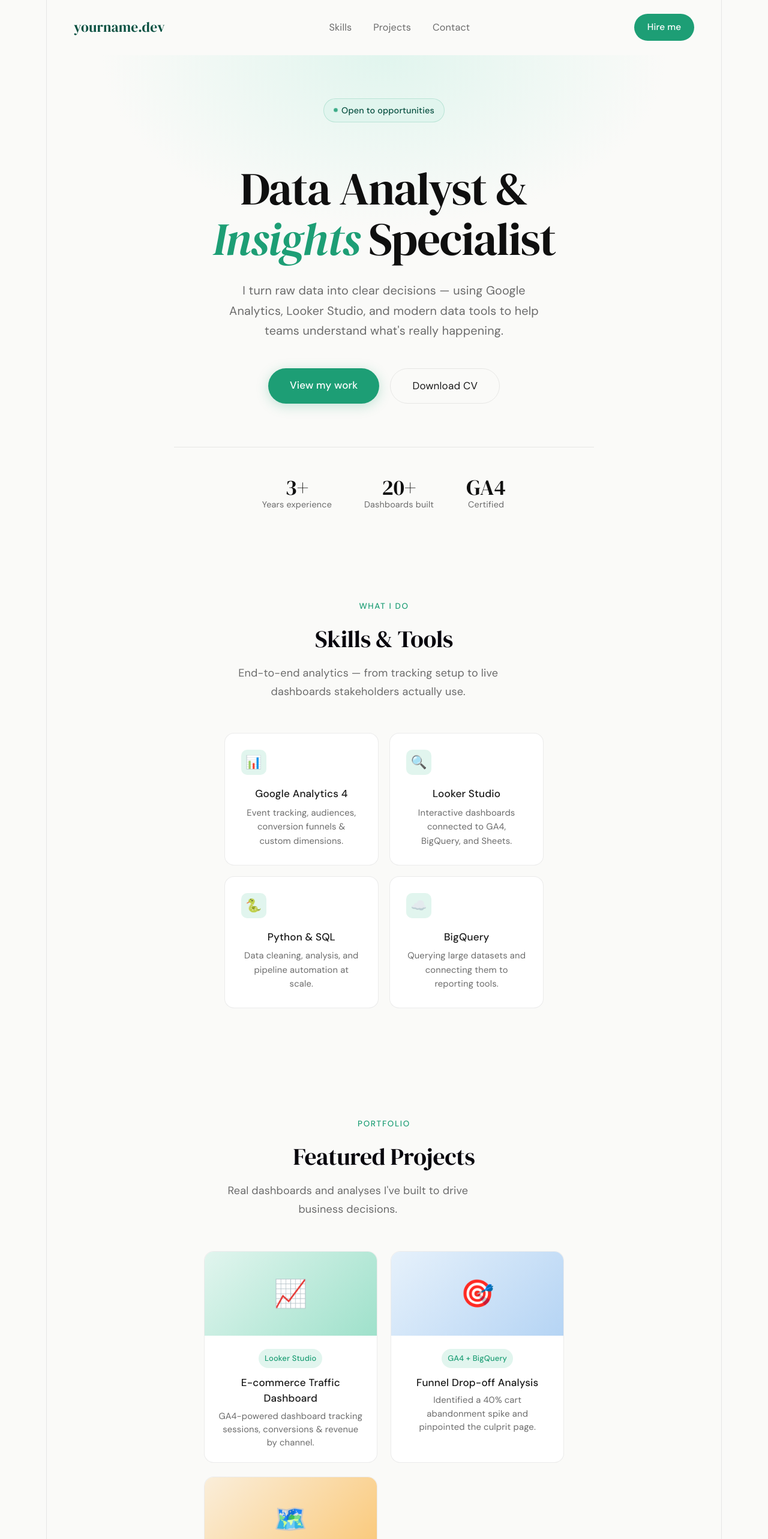
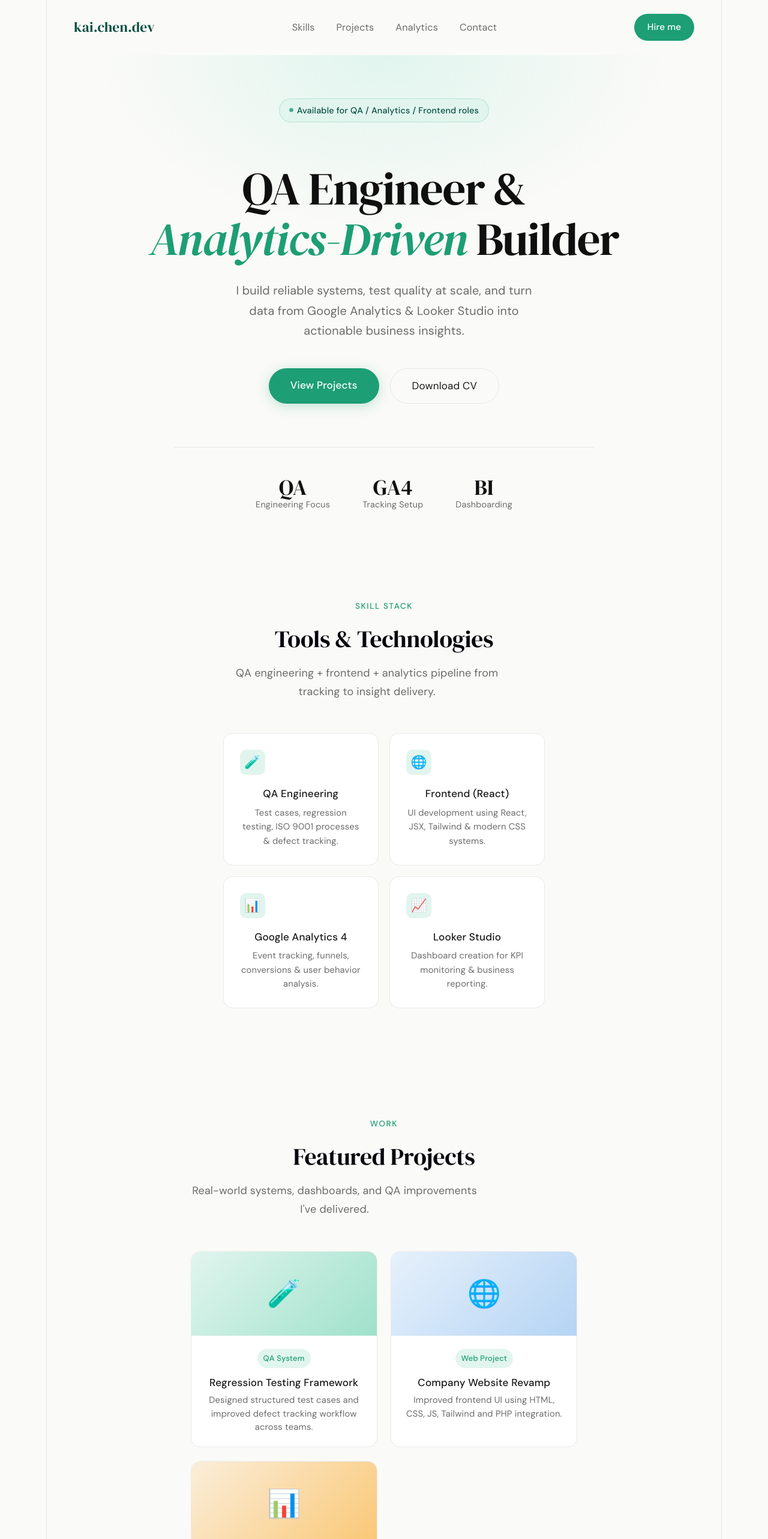
Before and after one commit to Jasperfam02/Jasperfam02.github.io, a React (Vite) app in the folder my-portfolio/: page / in a window 1280 px wide. Shown: the top 2566 px of the page at 60% size. Built offline with nearby package versions, Linux system fonts and the light colour scheme.

Commit message:
Update App.jsx
- Redesign the portfolio

```diff
--- a/my-portfolio/src/App.jsx
+++ b/my-portfolio/src/App.jsx
@@ -10,66 +10,98 @@ function App() {
     return () => window.removeEventListener('scroll', onScroll)
   }, [])
 
+  const skills = [
+    { icon: '🧪', title: 'QA Engineering', desc: 'Test cases, regression testing, ISO 9001 processes & defect tracking.' },
+    { icon: '🌐', title: 'Frontend (React)', desc: 'UI development using React, JSX, Tailwind & modern CSS systems.' },
+    { icon: '📊', title: 'Google Analytics 4', desc: 'Event tracking, funnels, conversions & user behavior analysis.' },
+    { icon: '📈', title: 'Looker Studio', desc: 'Dashboard creation for KPI monitoring & business reporting.' },
+  ]
+
+  const projects = [
+    {
+      emoji: '🧪',
+      color: 'green',
+      tag: 'QA System',
+      title: 'Regression Testing Framework',
+      desc: 'Designed structured test cases and improved defect tracking workflow across teams.'
+    },
+    {
+      emoji: '🌐',
+      color: 'blue',
+      tag: 'Web Project',
+      title: 'Company Website Revamp',
+      desc: 'Improved frontend UI using HTML, CSS, JS, Tailwind and PHP integration.'
+    },
+    {
+      emoji: '📊',
+      color: 'amber',
+      tag: 'Analytics',
+      title: 'User Behavior Dashboard',
+      desc: 'Built GA4 + Looker Studio dashboards to track engagement and conversions.'
+    },
+  ]
+
   return (
     <>
       {/* NAV */}
       <nav className={`navbar ${scrolled ? 'scrolled' : ''}`}>
-        <div className="logo">yourname.dev</div>
+        <div className="logo">kai.chen.dev</div>
         <ul className="nav-links">
           <li><a href="#skills">Skills</a></li>
           <li><a href="#projects">Projects</a></li>
+          <li><a href="#analytics">Analytics</a></li>
           <li><a href="#contact">Contact</a></li>
         </ul>
-        <a href="mailto:you@email.com" className="nav-cta">Hire me</a>
+        <a href="mailto:your-email@gmail.com" className="nav-cta">Hire me</a>
       </nav>
 
       {/* HERO */}
-      <section id="hero">
+      <section id="hero" className="hero">
         <div className="hero-badge">
           <span className="dot" />
-          Open to opportunities
+          Available for QA / Analytics / Frontend roles
         </div>
-        <h1>Data Analyst &amp;<br /><em>Insights</em> Specialist</h1>
+
+        <h1>
+          QA Engineer &amp; <br />
+          <em>Analytics-Driven</em> Builder
+        </h1>
+
         <p className="hero-sub">
-          I turn raw data into clear decisions — using Google Analytics,
-          Looker Studio, and modern data tools to help teams understand
-          what's really happening.
+          I build reliable systems, test quality at scale, and turn data from
+          Google Analytics &amp; Looker Studio into actionable business insights.
         </p>
+
         <div className="hero-btns">
-          <a href="#projects" className="btn-primary">View my work</a>
+          <a href="#projects" className="btn-primary">View Projects</a>
           <a href="/cv.pdf" className="btn-secondary" download>Download CV</a>
         </div>
+
         <div className="stats">
           <div className="stat-item">
-            <span className="stat-num">3+</span>
-            <span className="stat-label">Years experience</span>
-          </div>
-          <div className="stat-item">
-            <span className="stat-num">20+</span>
-            <span className="stat-label">Dashboards built</span>
+            <span className="stat-num">QA</span>
+            <span className="stat-label">Engineering Focus</span>
           </div>
           <div className="stat-item">
             <span className="stat-num">GA4</span>
-            <span className="stat-label">Certified</span>
+            <span className="stat-label">Tracking Setup</span>
+          </div>
+          <div className="stat-item">
+            <span className="stat-num">BI</span>
+            <span className="stat-label">Dashboarding</span>
           </div>
         </div>
       </section>
 
       {/* SKILLS */}
       <section id="skills">
-        <span className="section-label">What I do</span>
-        <h2 className="section-title">Skills &amp; Tools</h2>
+        <span className="section-label">Skill Stack</span>
+        <h2 className="section-title">Tools &amp; Technologies</h2>
         <p className="section-sub">
-          End-to-end analytics — from tracking setup to live dashboards
-          stakeholders actually use.
+          QA engineering + frontend + analytics pipeline from tracking to insight delivery.
         </p>
         <div className="skills-grid">
-          {[
-            { icon: '📊', title: 'Google Analytics 4', desc: 'Event tracking, audiences, conversion funnels & custom dimensions.' },
-            { icon: '🔍', title: 'Looker Studio', desc: 'Interactive dashboards connected to GA4, BigQuery, and Sheets.' },
-            { icon: '🐍', title: 'Python & SQL', desc: 'Data cleaning, analysis, and pipeline automation at scale.' },
-            { icon: '☁️', title: 'BigQuery', desc: 'Querying large datasets and connecting them to reporting tools.' },
-          ].map((s) => (
+          {skills.map((s) => (
             <div className="skill-card" key={s.title}>
               <div className="skill-icon">{s.icon}</div>
               <h3>{s.title}</h3>
@@ -81,17 +113,13 @@ function App() {
 
       {/* PROJECTS */}
       <section id="projects">
-        <span className="section-label">Portfolio</span>
+        <span className="section-label">Work</span>
         <h2 className="section-title">Featured Projects</h2>
         <p className="section-sub">
-          Real dashboards and analyses I've built to drive business decisions.
+          Real-world systems, dashboards, and QA improvements I've delivered.
         </p>
         <div className="projects-grid">
-          {[
-            { emoji: '📈', color: 'green', tag: 'Looker Studio', title: 'E-commerce Traffic Dashboard', desc: 'GA4-powered dashboard tracking sessions, conversions & revenue by channel.' },
-            { emoji: '🎯', color: 'blue', tag: 'GA4 + BigQuery', title: 'Funnel Drop-off Analysis', desc: 'Identified a 40% cart abandonment spike and pinpointed the culprit page.' },
-            { emoji: '🗺️', color: 'amber', tag: 'Data Studio', title: 'SEO Performance Report', desc: 'Weekly automated report pulling Search Console + GA4 into one view.' },
-          ].map((p) => (
+          {projects.map((p) => (
             <div className="project-card" key={p.title}>
               <div className={`project-thumb thumb-${p.color}`}>{p.emoji}</div>
               <div className="project-info">
@@ -104,23 +132,38 @@ function App() {
         </div>
       </section>
 
+      {/* ANALYTICS */}
+      <section id="analytics" className="analytics-section">
+        <span className="section-label">Data</span>
+        <h2 className="section-title">Analytics Showcase</h2>
+        <p className="section-sub">
+          Live dashboards from Google Analytics &amp; Looker Studio embedded below.
+        </p>
+        <div className="analytics-box">
+          <p>📌 Embed your Looker Studio iframe here</p>
+          <p>📌 Show GA4 traffic &amp; funnel reports</p>
+        </div>
+      </section>
+
       {/* CONTACT */}
-      <section id="contact">
-        <span className="section-label" style={{ color: 'var(--accent)' }}>Get in touch</span>
-        <h2 className="section-title" style={{ color: 'white' }}>Let's work together</h2>
+      <section id="contact" className="contact">
+        <span className="section-label" style={{ color: 'var(--accent)' }}>Contact</span>
+        <h2 className="section-title" style={{ color: 'white' }}>Let's build something solid</h2>
         <p className="section-sub" style={{ color: 'rgba(255,255,255,0.55)' }}>
-          Looking for a data analyst who can ship insights fast? Let's talk.
+          Open for QA engineering, frontend, and analytics roles.
         </p>
-        <a href="mailto:you@email.com" className="contact-btn">📩 Send me a message</a>
+        <a href="mailto:your-email@gmail.com" className="contact-btn">
+          📩 Contact Me
+        </a>
       </section>
 
       {/* FOOTER */}
       <footer>
-        <span>© 2026 yourname.dev — Built with React &amp; hosted on GitHub Pages</span>
+        <span>© 2026 kai.chen.dev — Built with React</span>
         <div className="footer-links">
-          <a href="https://github.com/YOUR-USERNAME" target="_blank" rel="noreferrer">GitHub</a>
-          <a href="https://linkedin.com/in/YOUR-PROFILE" target="_blank" rel="noreferrer">LinkedIn</a>
-          <a href="mailto:you@email.com">Email</a>
+          <a href="https://github.com" target="_blank" rel="noreferrer">GitHub</a>
+          <a href="https://linkedin.com" target="_blank" rel="noreferrer">LinkedIn</a>
+          <a href="mailto:your-email@gmail.com">Email</a>
         </div>
       </footer>
     </>
```
